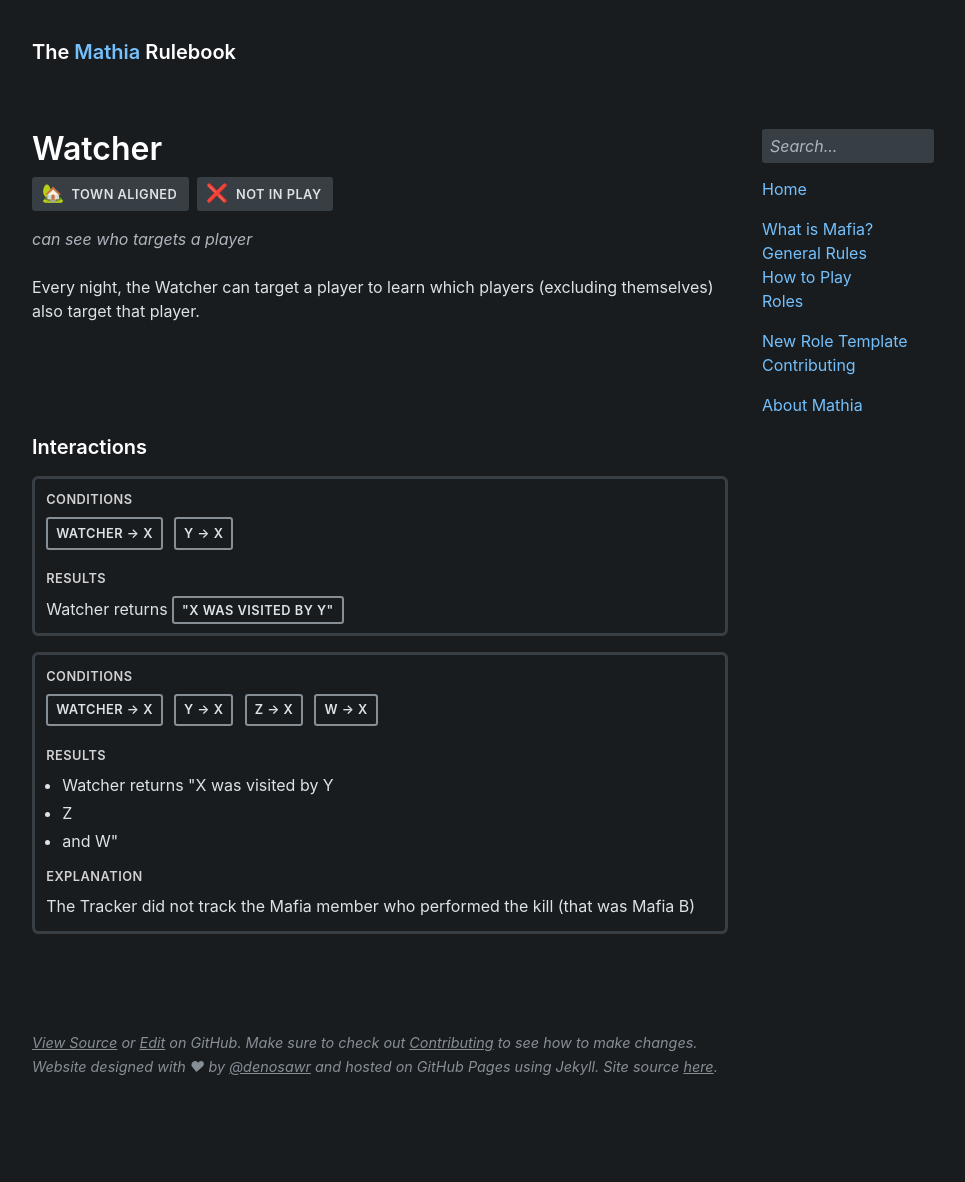
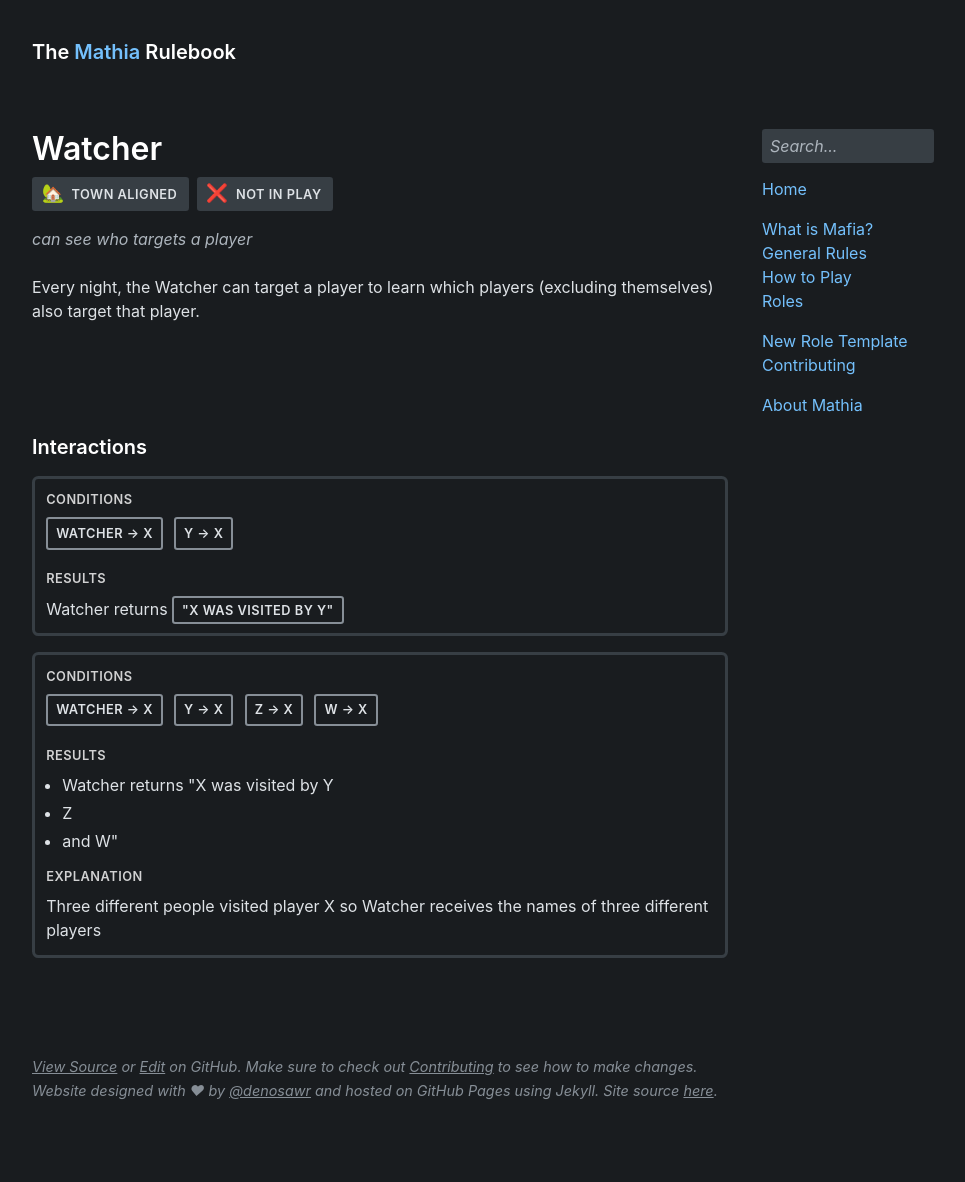
Before and after one commit to olliecheng/mathia-rulebook, a Jekyll site: the page built from roles/watcher.md, in a window 1280 px wide. Shown: the whole page, without its empty margins (152-1117 px from the left). Built offline with Jekyll 4.4.1, drawn with Linux system fonts in a browser that asks for light colours; some web fonts are replaced; before the commit the page ends 1158 px from its top, so only the background shows below that.

Commit message:
Update watcher.md
Silly mistake my me before

```diff
--- a/roles/watcher.md
+++ b/roles/watcher.md
@@ -15,6 +15,6 @@ Watcher returns "X was visited by Y";
 ---
 Watcher > X, Y > X, Z > X, W > X;
 Watcher returns "X was visited by Y, Z, and W";
-The Tracker did not track the Mafia member who performed the kill (that was Mafia B);
+Three different people visited player X so Watcher receives the names of three different players;
 {% endcapture %}
 {% include interactions.html content=interactions %}
```
